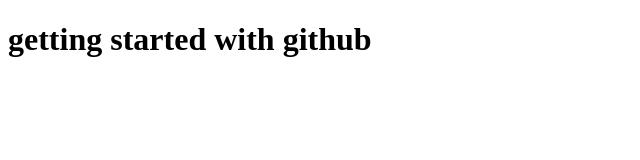
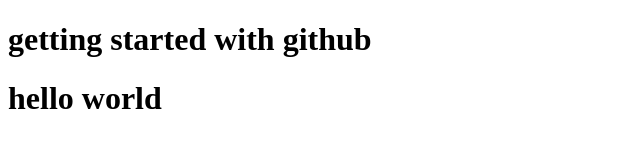
Before and after one commit to deepakgawade/leature-0, a plain HTML site: page hello.html in a window 1280 px wide. Shown: the whole page, without its empty margins (0-640 px from the left). Drawn offline with Linux system fonts and the light colour scheme.

Commit message:
Update hello.html

```diff
--- a/hello.html
+++ b/hello.html
@@ -1,5 +1,8 @@
 <!DOCTYPE html>
 <html>
 	<title>my page</title>
-<body><h1>getting started with github</h1></body>
+<body>
+	<h1>getting started with github</h1>
+	<h1>hello world</h1>
+</body>
 </html>
```
